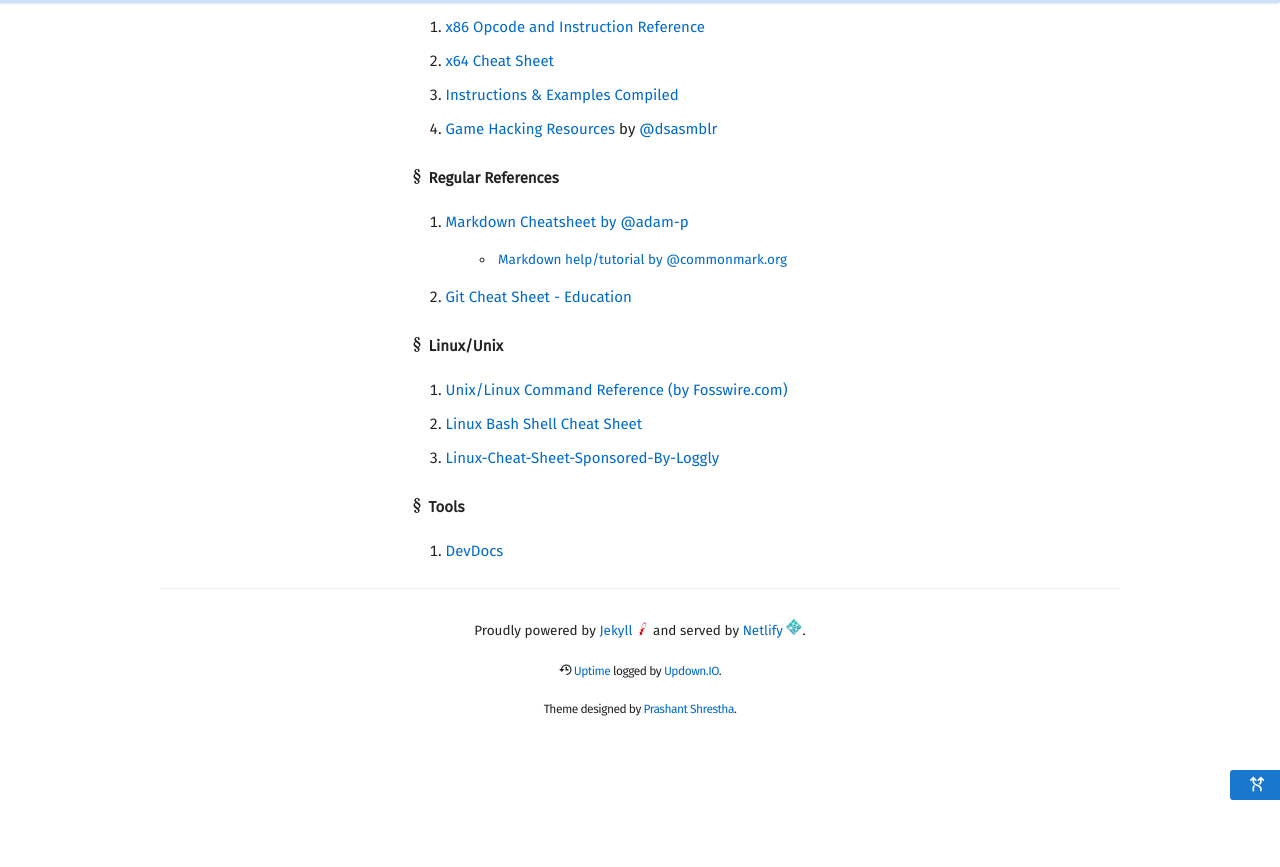
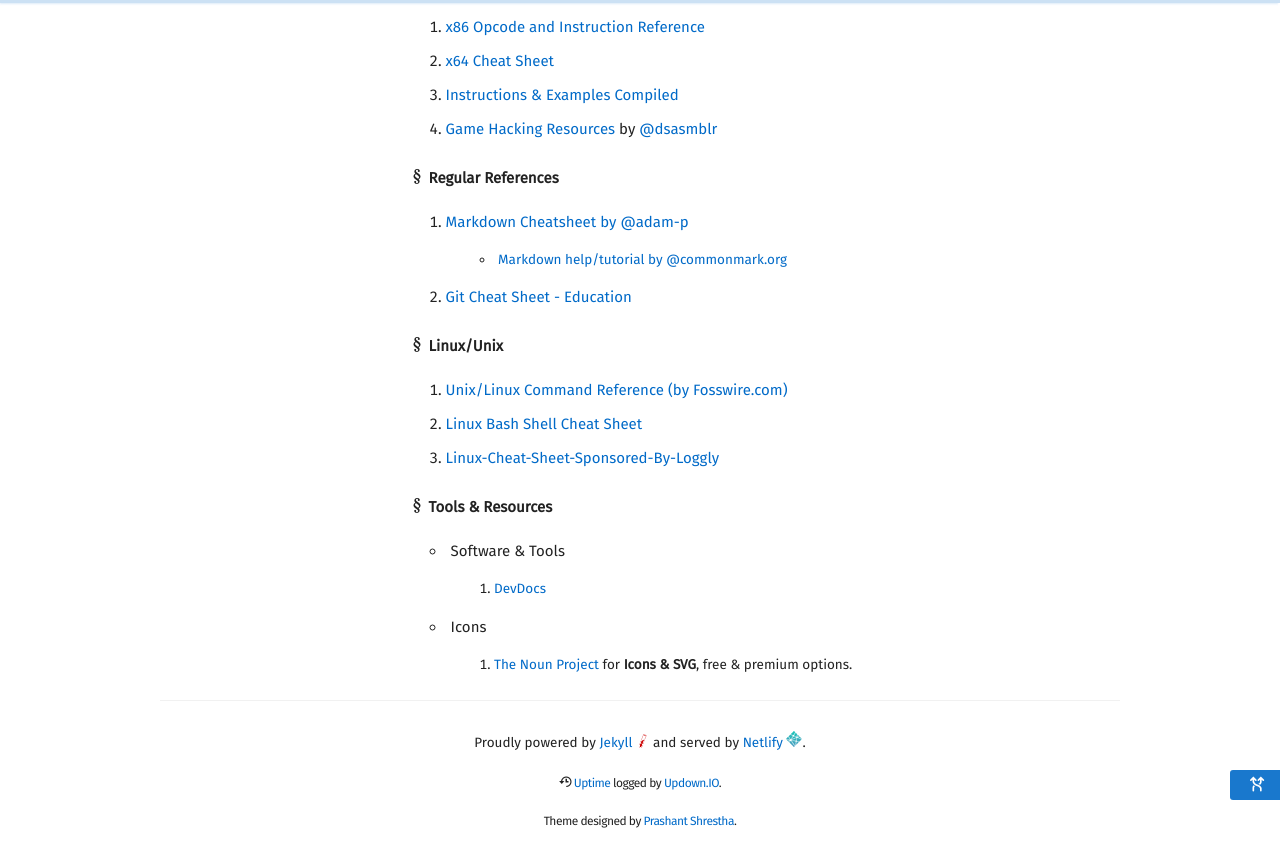
Before and after one commit to intern0t/personal-blog, a Jekyll site: the page built from library.md, in a window 1280 px wide and 900 px high, scrolled down 1933 px. Shown: the top 867 px of the window. Built offline with Jekyll 4.4.1, drawn with Linux system fonts in a browser that asks for light colours; nearby versions of some CDN libraries; some web fonts are replaced.

Commit message:
Added The Noun Project link to the library.

```diff
--- a/library.md
+++ b/library.md
@@ -70,5 +70,8 @@ permalink: /library/
 2. [Linux Bash Shell Cheat Sheet](https://learncodethehardway.org/unix/bash_cheat_sheet.pdf)
 3. [Linux-Cheat-Sheet-Sponsored-By-Loggly](https://www.loggly.com/wp-content/uploads/2015/05/Linux-Cheat-Sheet-Sponsored-By-Loggly.pdf)
 
-###### <span class="icon-section"></span> **Tools**
-1. [DevDocs](http://devdocs.io/)
+###### <span class="icon-section"></span> **Tools & Resources**
++ Software & Tools
+    1. [DevDocs](http://devdocs.io/)
++ Icons
+    1. [The Noun Project](https://thenounproject.com) for **Icons & SVG**, free & premium options.
```
